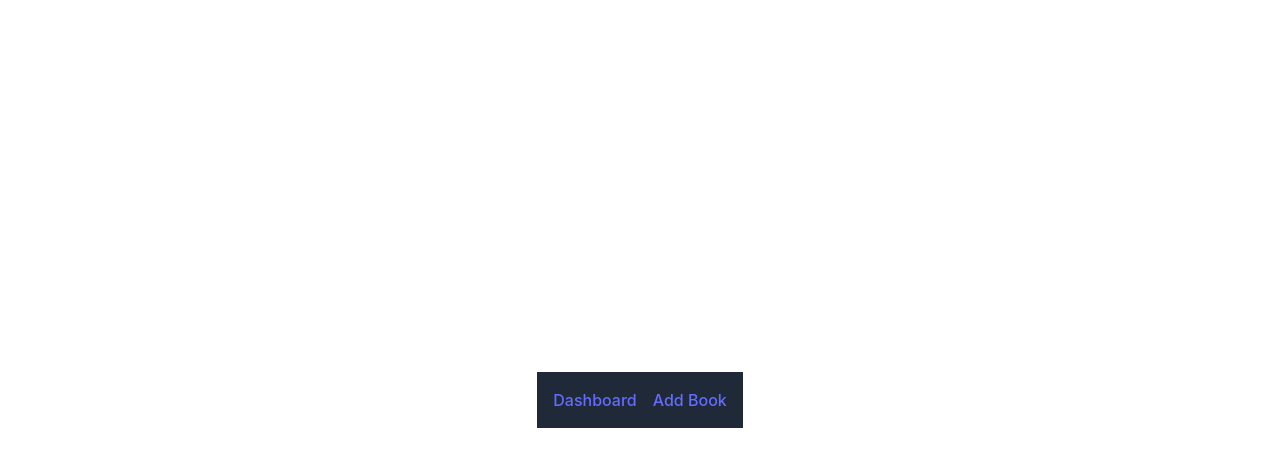
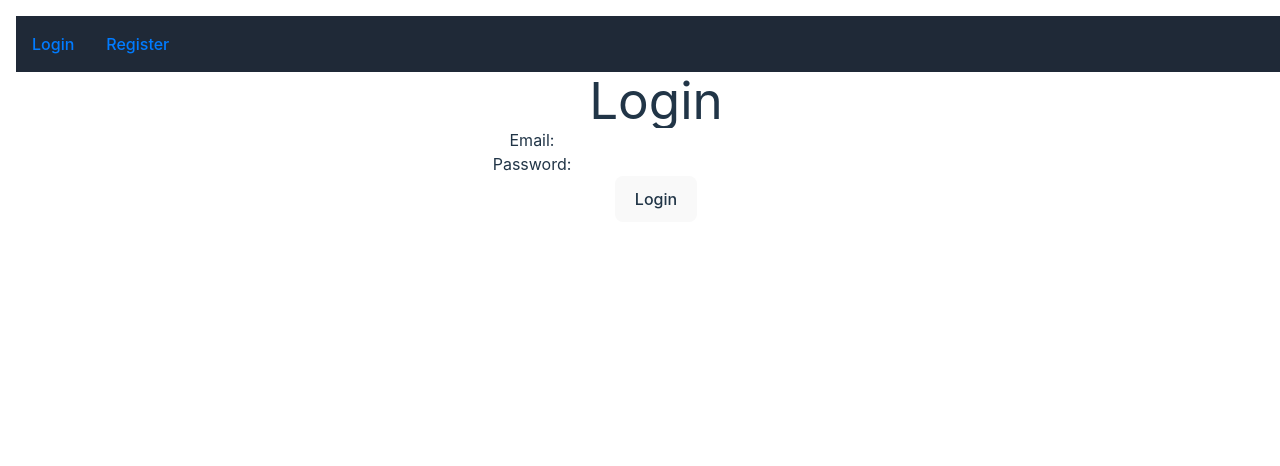
Before and after one commit to tscalfaro/reading-list, a React (Vite) app in the folder reading-list/: page /login in a window 1280 px wide. Before the commit this address had no page. Shown: the top 466 px of the page. Built offline with nearby package versions, Linux system fonts and the light colour scheme.

Commit message:
Fixed dashboard to handle user scope and produce the books correctly, adjusted css

```diff
--- a/reading-list/src/App.css
+++ b/reading-list/src/App.css
@@ -1,31 +1,10 @@
 #root {
-  max-width: 1280px;
-  margin: 0 auto;
-  padding: 2rem;
+  max-width: 100vw;
+  margin: .5rem;
+  padding: .5rem;
   text-align: center;
 }
 
-.logo {
-  height: 6em;
-  padding: 1.5em;
-  will-change: filter;
-  transition: filter 300ms;
-}
-.logo:hover {
-  filter: drop-shadow(0 0 2em #646cffaa);
-}
-.logo.react:hover {
-  filter: drop-shadow(0 0 2em #61dafbaa);
-}
-
-@keyframes logo-spin {
-  from {
-    transform: rotate(0deg);
-  }
-  to {
-    transform: rotate(360deg);
-  }
-}
 
 @media (prefers-reduced-motion: no-preference) {
   a:nth-of-type(2) .logo {
@@ -33,30 +12,42 @@
   }
 }
 
+.app-container {
+  width: 100vw;
+  height: 100vh;
+  display: flex;
+  flex-direction: column; /* Stack Navbar and content vertically */
+  overflow: hidden; /* Prevent horizontal scrolling */
+}
+
 .card {
   padding: 2em;
 }
 
-.read-the-docs {
-  color: #888;
+.dashboard {
+  height: 100vh;
+  width: 100vw;
+  display: flex;
+  flex-direction: column;
+  padding: 1 rem;
+  box-sizing: border-box;
+  background-color: #f5f5f51c;
 }
 
-.dashboard {
-  padding: 2rem;
-}
-
-.columns {
+.columns-container {
   display: flex;
-  justify-content: space-between;
-  gap: 1rem;
+  flex: 1;
+  gap: 20px;
+  width: 100%;
 }
 
 .column {
   flex: 1;
-  background-color: #242424;
-  padding: 1rem;
-  border-radius: 8px;
-
+  padding: 10px;
+  background-color: #ffffff0f;
+  border: 1px solid #ddd;
+  border-radius: 5px;
+  overflow-y: auto;
 }
 
 .column h2 {
@@ -88,7 +79,37 @@
 }
 
 @media (max-width: 768px) {
-  .columns {
-    flex-direction: column;
+  .columns-container {
+    grid-template-columns: 1fr; /* Stack columns vertically on small screens */
   }
 }
+
+nav {
+  width: 100%; /* Span the full container width */
+  background-color: #333; /* Example styling */
+  color: white;
+  padding: 10px 20px; /* Optional padding */
+  box-sizing: border-box;
+}
+
+nav ul {
+  display: flex;
+  list-style: none;
+  gap: 1rem;
+}
+
+nav ul li {
+  display: inline;
+}
+
+nav ul li a, nav ul li button {
+  text-decoration: none;
+  color: #007bff;
+  background: none;
+  border: none;
+  cursor: pointer;
+}
+
+nav ul li button:hover, nav ul li a:hover {
+  text-decoration: underline;
+}
--- a/reading-list/src/App.jsx
+++ b/reading-list/src/App.jsx
@@ -2,21 +2,28 @@ import { useState } from 'react'
 import reactLogo from './assets/react.svg'
 import viteLogo from '/vite.svg'
 import './App.css'
-import { BrowserRouter as Router, Routes, Route } from 'react-router-dom';
+import { BrowserRouter as Router, Routes, Route, Navigate } from 'react-router-dom';
 import Dashboard from './pages/Dashboard';
 import AddBook from './pages/AddBook';
 import Navbar from './components/Navbar';
+import Login from './components/Login';
+import Register from './components/Register';
 
 function App() {
   const [count, setCount] = useState(0)
 
   return (
     <Router>
-      <Navbar />
-      <Routes>
-        <Route path="/" element={<Dashboard />} />
-        <Route path="add-book" element={<AddBook />} />
-      </Routes>
+      <div className='app-container'>
+        <Navbar />
+        <Routes>
+          <Route path="/" element={<Navigate to="/login" />} />
+          <Route path="/login" element={<Login />} />
+          <Route path="/register" element={<Register />} />
+          <Route path="/dashboard" element={<Dashboard />} />
+          <Route path="add-book" element={<AddBook />} />
+        </Routes>
+      </div>
     </Router>
   )
 }
--- /dev/null
+++ b/reading-list/src/components/Login.jsx
@@ -0,0 +1,48 @@
+import { useState } from "react";
+import { useNavigate } from "react-router-dom";
+import axios from "axios";
+
+const Login = () => {
+    const [ email, setEmail ] = useState("");
+    const [ password, setPassword ] = useState("");
+    const navigate = useNavigate();
+
+    const handleLogin = async (e) => {
+        e.preventDefault();
+        try {
+            console.log("Login request: ", {email, password});
+            const response = await axios.post("http://localhost:5000/api/login", { email, password });
+            console.log("Login response ", response.data);
+            localStorage.setItem("token", response.data.token);
+            alert("Login successful");
+            navigate("/dashboard");
+        } catch (error) {
+            console.error("Error loggin in: ", error.response?.data?.error || error.message);
+            alert("Login failed. Please check your credentials.");
+        }
+    };
+
+    return (
+        <div>
+            <h1>Login</h1>
+            <form onSubmit={handleLogin}>
+                <div>
+                    <label>Email:</label>
+                    <input type="email" value={email} onChange={(e) => setEmail(e.target.value)} required />
+                </div>
+                <div>
+                    <label>Password:</label>
+                    <input
+                        type="password"
+                        value={password}
+                        onChange={(e) => setPassword(e.target.value)}
+                        required
+                    />
+                </div>
+                <button type="submit">Login</button>
+            </form>
+        </div>
+    );
+};
+
+export default Login;
--- a/reading-list/src/components/Navbar.jsx
+++ b/reading-list/src/components/Navbar.jsx
@@ -1,14 +1,46 @@
-import { Link } from 'react-router-dom';
+import { Link, useNavigate } from 'react-router-dom';
 
 const Navbar = () => {
+    const navigate = useNavigate();
+
+    const isLoggedIn = !!localStorage.getItem("token");
+
+    const handleLogout = () => {
+        localStorage.removeItem("token");
+        alert("You have been logged out.");
+        navigate("/login");
+    };
+
     return (
-        <nav className="bg-gray-800 p-4 text-white">
-            <ul className='flex space-x-4'>
-                <li><Link to="/" className='hover:underline'>Dashboard</Link></li>
-                <li><Link to="/add-book" className='hover:underline'>Add Book</Link></li>
-            </ul>
+        <nav className="navbar bg-gray-800 text-white p-4">
+            <div className='navbar-container max-w-screen-xl mx-auto flex justify-between items-center'>
+                <ul className='navbar-links flex space-x-4'>
+                    {!isLoggedIn ? (
+                        <>
+                            <li>
+                                <Link to="/login" className='hover:underline'>Login</Link>
+                            </li>
+                            <li>
+                                <Link to="/register" className='hover:underline'>Register</Link>
+                            </li>
+                        </>
+                    ) : (
+                        <>
+                            <li>
+                                <Link to="/dashboard" className='hover:underline'>Dashboard</Link>
+                            </li>
+                            <li>
+                                <Link to="/add-book" className='hover:underline'>Add Book</Link>
+                            </li>
+                            <li>
+                                <button onClick={handleLogout} className='hover:underline'>Logout</button>
+                            </li>
+                        </>
+                    )}
+                </ul>
+            </div>
         </nav>
-    )
-}
+    );
+};
 
 export default Navbar;
--- /dev/null
+++ b/reading-list/src/components/Register.jsx
@@ -0,0 +1,59 @@
+import { useState } from "react";
+import { useNavigate } from "react-router-dom";
+import axios from "axios";
+
+const Register = () => {
+    const [ username, setUsername ] = useState("");
+    const [ email, setEmail ] = useState("");
+    const [ password, setPassword ] = useState("");
+    const navigate = useNavigate();
+
+    const handleRegister = async (e) => {
+        e.preventDefault();
+        try {
+            await axios.post("http://localhost:5000/api/register", { username, email, password });
+            alert("Registration successful! Please log in. ");
+        } catch (error) {
+            console.error("Error registering: ", error.response?.data?.error || error.message);
+            alert("Registration failed. Please try again.");
+        }
+    };
+
+    return (
+        <div>
+            <h1>Register</h1>
+            <form onSubmit={handleRegister}>
+                <div>
+                    <label>Username:</label>
+                    <input
+                        type="text"
+                        value={username}
+                        onChange={(e) => setUsername(e.target.value)}
+                        required
+                    />
+                </div>
+                <div>
+                    <label>Email:</label>
+                    <input
+                        type="email"
+                        value={email}
+                        onChange={(e) => setEmail(e.target.value)}
+                        required
+                    />
+                </div>
+                <div>
+                    <label>Password:</label>
+                    <input
+                        type="password"
+                        value={password}
+                        onChange={(e) => setPassword(e.target.value)}
+                        required
+                    />
+                </div>
+                <button type="submit">Register</button>
+            </form>
+        </div>
+    );
+};
+
+export default Register;
--- a/reading-list/src/pages/AddBook.jsx
+++ b/reading-list/src/pages/AddBook.jsx
@@ -25,13 +25,27 @@ const AddBook = () => {
 
     const handleAddBook = async (book) => {
         try {
-            const response = await axios.post("http://localhost:5000/api/books", {
+            const token = localStorage.getItem("token");
+            if (!token) {
+                console.error("Token not found in localStorage");
+                return;
+            }
+            const payload = {
                 title: book.volumeInfo.title,
                 author: book.volumeInfo.authors?.join(", "),
                 genre: book.volumeInfo.categories?.[0] || "Unknown",
                 status: "reading",
                 thumbnail: book.volumeInfo.imageLinks?.thumbnail || "",
-            });
+            };
+
+            console.log("Token:", token); // Debug token
+            console.log("Payload to be sent:", payload); // Debug payload
+
+            const response = await axios.post("http://localhost:5000/api/dashboard", payload, {
+                headers: { Authorization: `Bearer ${token}` },
+            }
+            );
+            console.log("Response from server:", response.data); // Debug response
             alert(`Book added: ${response.data.title}`);
         } catch (error) {
             console.error("Error adding book: ", error);
@@ -39,6 +53,15 @@ const AddBook = () => {
         }
     };
 
+    /*
+    {
+                title: book.volumeInfo.title,
+                author: book.volumeInfo.authors?.join(", "),
+                genre: book.volumeInfo.categories?.[0] || "Unknown",
+                status: "reading",
+                thumbnail: book.volumeInfo.imageLinks?.thumbnail || "",
+            }
+    */
     return (
         <div>
             <h1>Add a Book</h1>
```
Also changed, not shown: reading-list/src/pages/Dashboard.jsx (+102 -46 lines), 1 other file (tests, documents, lock files or other folders).
